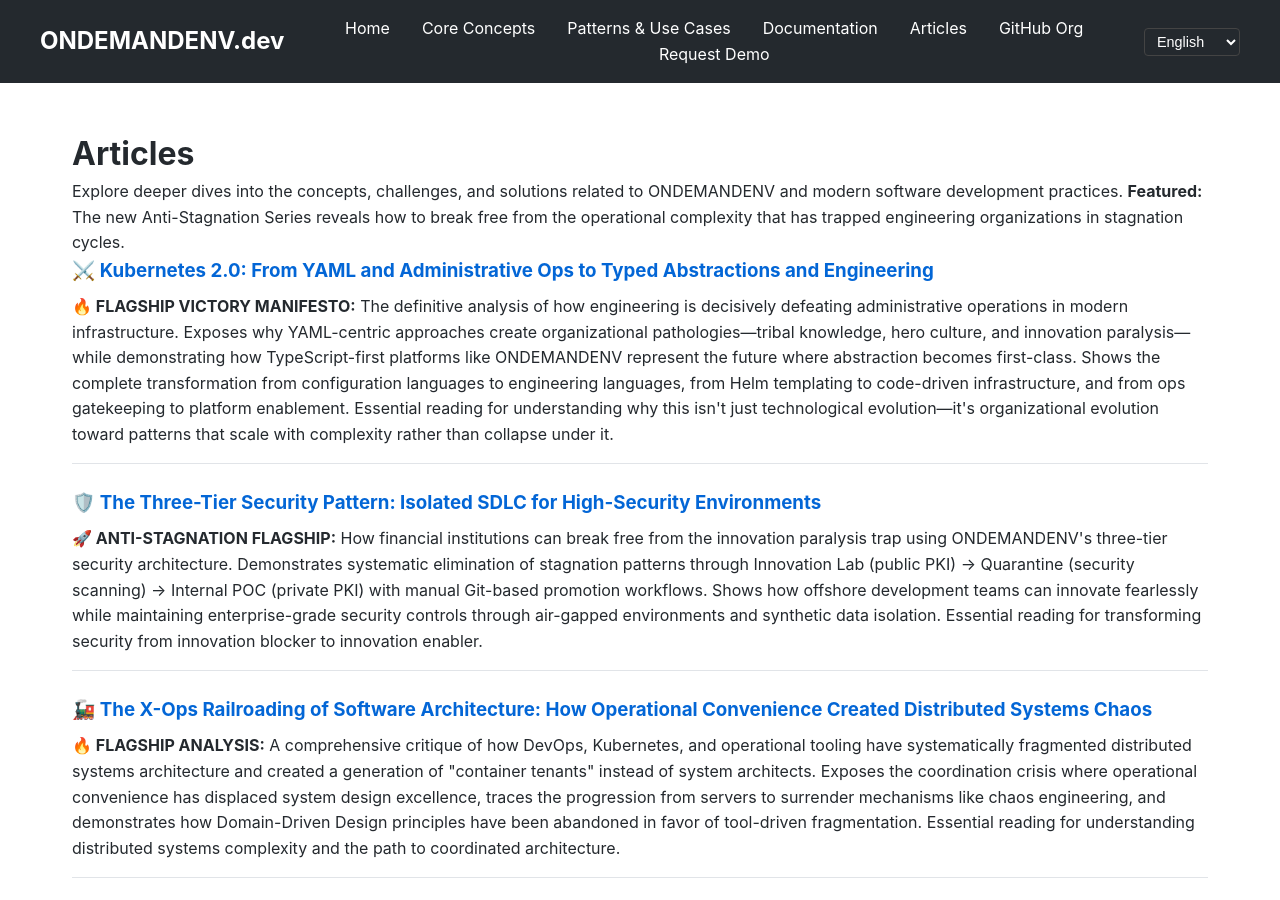
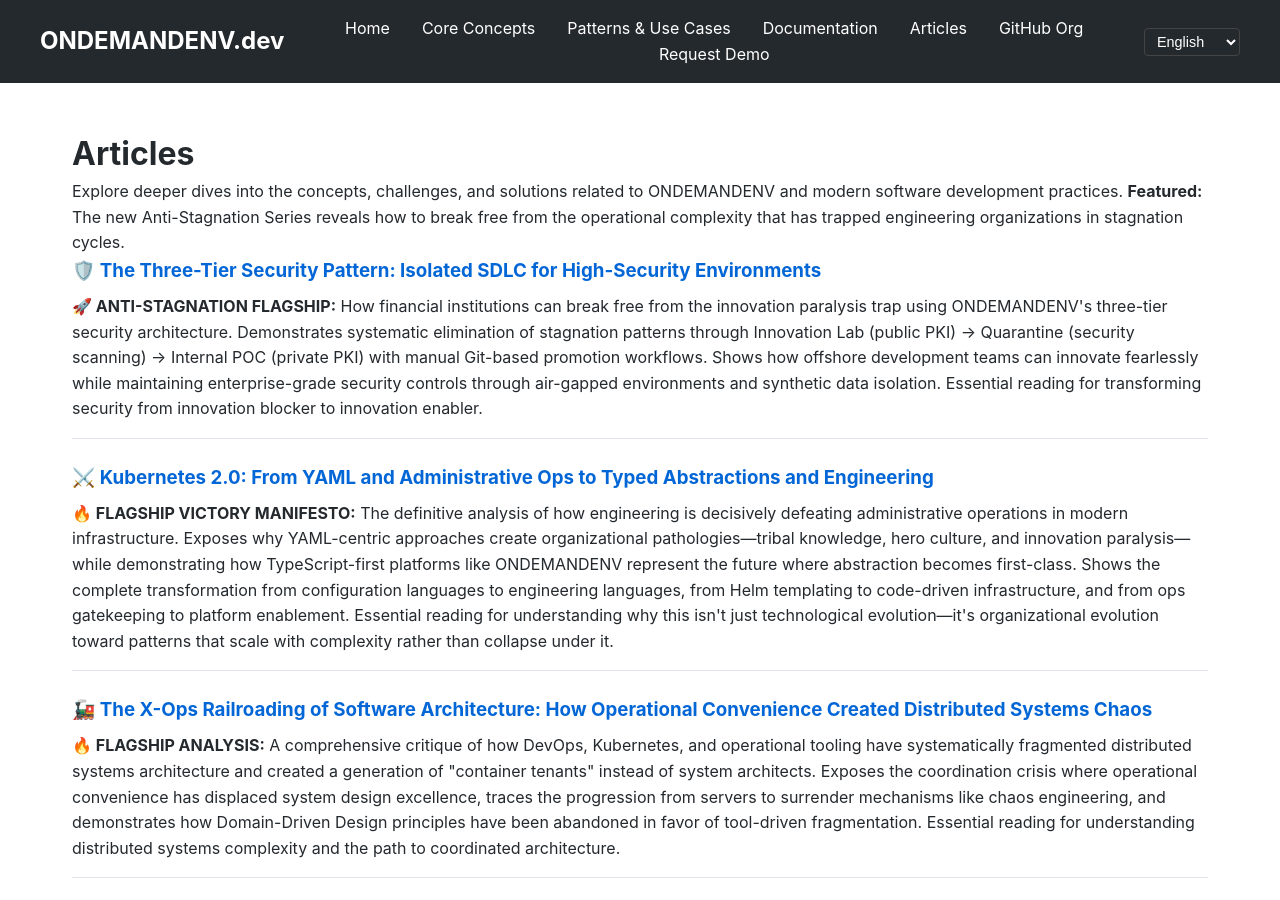
Before and after one commit to ondemandenv/ondemandenv.github.io, a Jekyll site: the page articles.html, which Jekyll copies as it is, in a window 1280 px wide and 900 px high. Built offline with Jekyll 4.4.1, drawn with Linux system fonts in a browser that asks for light colours.

Commit message:
+++++ ++++ ++++ ++++ +

```diff
--- a/articles.html
+++ b/articles.html
@@ -44,12 +44,12 @@
 
     <ul class="articles-list">
         <li>
+            <h3><a href="articles/isolated-offshore-development-pattern/">🛡️ The Three-Tier Security Pattern: Isolated SDLC for High-Security Environments</a></h3>
+            <p><strong>🚀 ANTI-STAGNATION FLAGSHIP:</strong> How financial institutions can break free from the innovation paralysis trap using ONDEMANDENV's three-tier security architecture. Demonstrates systematic elimination of stagnation patterns through Innovation Lab (public PKI) → Quarantine (security scanning) → Internal POC (private PKI) with manual Git-based promotion workflows. Shows how offshore development teams can innovate fearlessly while maintaining enterprise-grade security controls through air-gapped environments and synthetic data isolation. Essential reading for transforming security from innovation blocker to innovation enabler.</p>
+        </li>
+        <li>
             <h3><a href="articles/kubernetes-2-0-engineering-victory/">⚔️ Kubernetes 2.0: From YAML and Administrative Ops to Typed Abstractions and Engineering</a></h3>
             <p><strong>🔥 FLAGSHIP VICTORY MANIFESTO:</strong> The definitive analysis of how engineering is decisively defeating administrative operations in modern infrastructure. Exposes why YAML-centric approaches create organizational pathologies—tribal knowledge, hero culture, and innovation paralysis—while demonstrating how TypeScript-first platforms like ONDEMANDENV represent the future where abstraction becomes first-class. Shows the complete transformation from configuration languages to engineering languages, from Helm templating to code-driven infrastructure, and from ops gatekeeping to platform enablement. Essential reading for understanding why this isn't just technological evolution—it's organizational evolution toward patterns that scale with complexity rather than collapse under it.</p>
-        </li>
-        <li>
-            <h3><a href="articles/isolated-offshore-development-pattern/">🛡️ The Three-Tier Security Pattern: Isolated SDLC for High-Security Environments</a></h3>
-            <p><strong>🚀 ANTI-STAGNATION FLAGSHIP:</strong> How financial institutions can break free from the innovation paralysis trap using ONDEMANDENV's three-tier security architecture. Demonstrates systematic elimination of stagnation patterns through Innovation Lab (public PKI) → Quarantine (security scanning) → Internal POC (private PKI) with manual Git-based promotion workflows. Shows how offshore development teams can innovate fearlessly while maintaining enterprise-grade security controls through air-gapped environments and synthetic data isolation. Essential reading for transforming security from innovation blocker to innovation enabler.</p>
         </li>
         <li>
             <h3><a href="articles/x-ops-railroading-software-architecture/">🚂 The X-Ops Railroading of Software Architecture: How Operational Convenience Created Distributed Systems Chaos</a></h3>
```
